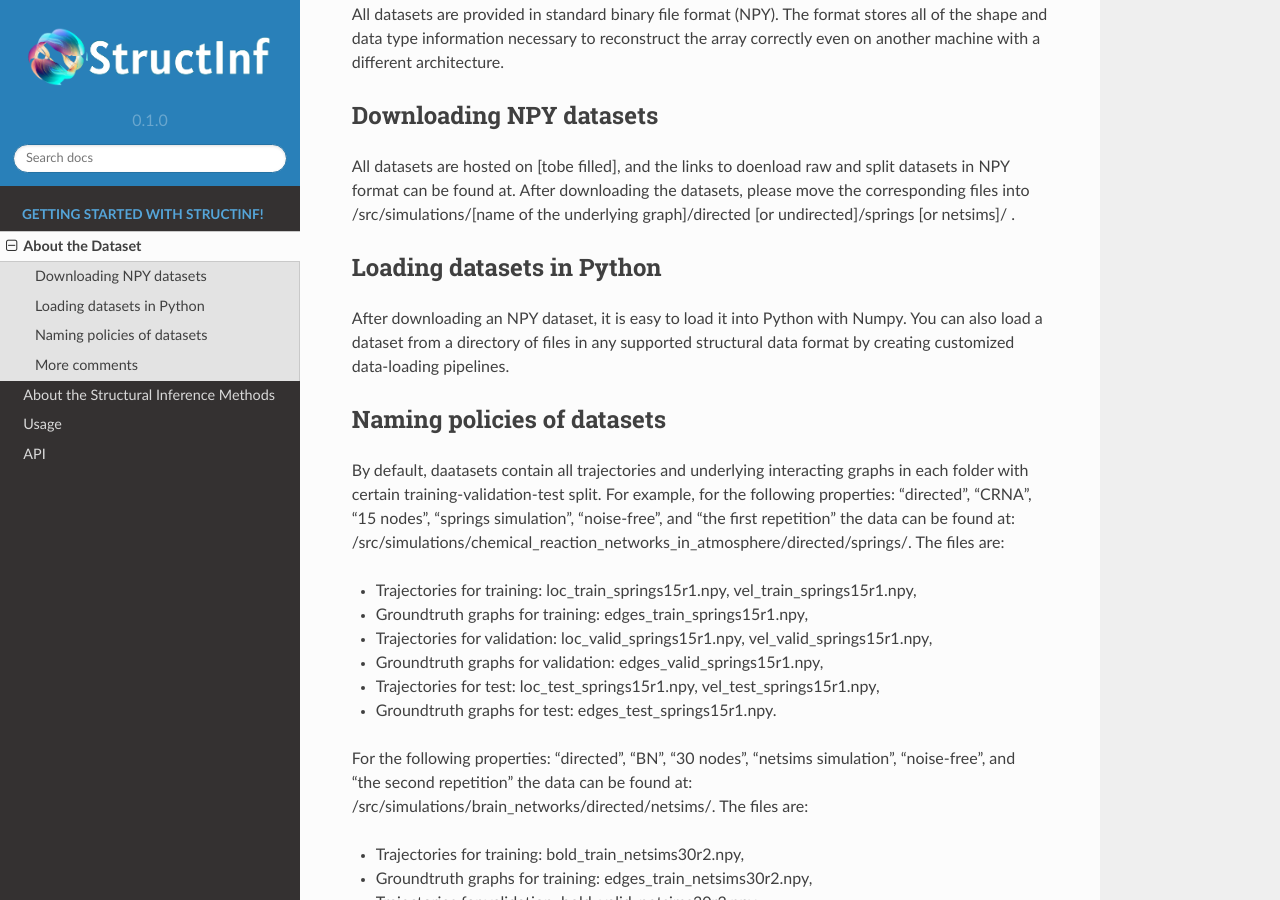
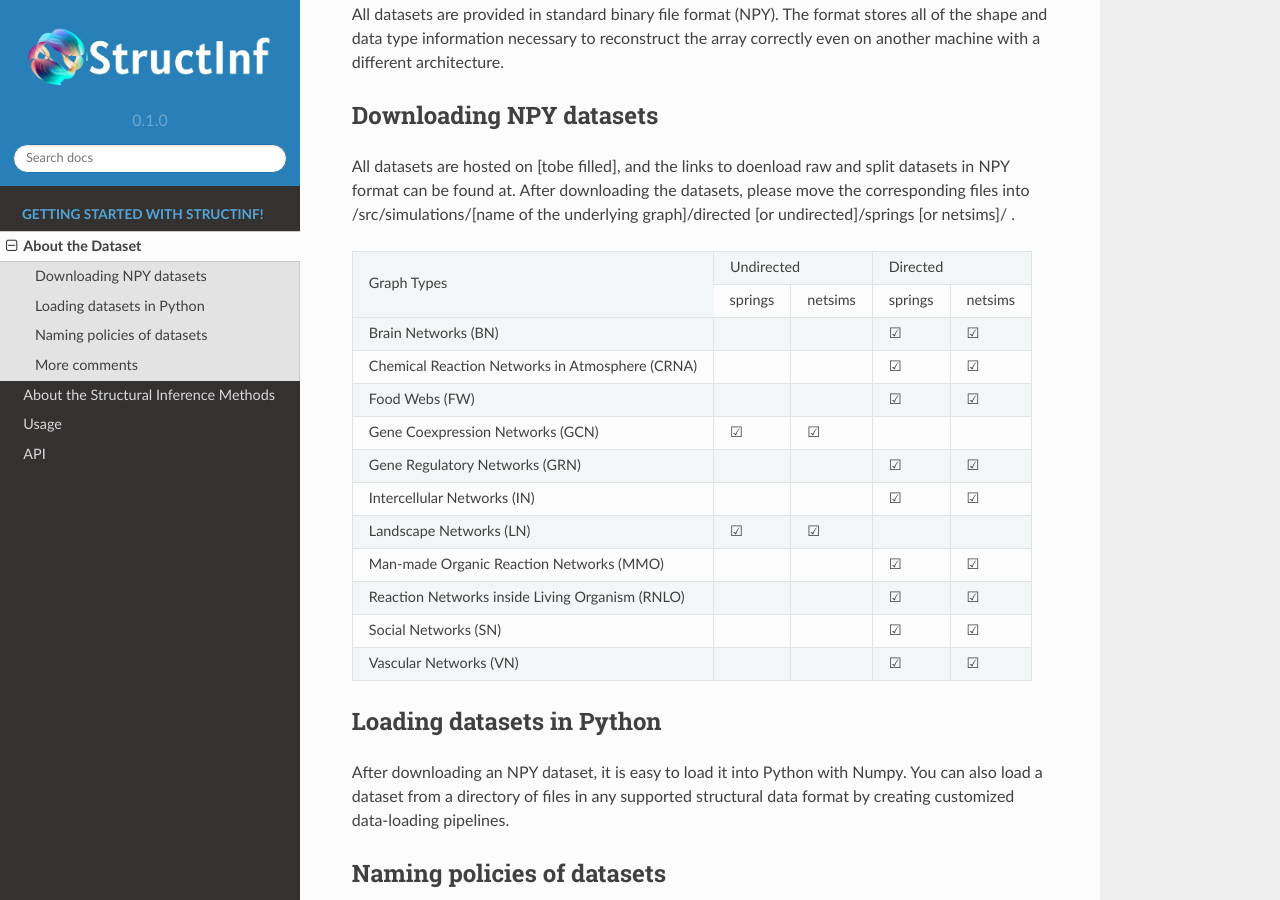
Before and after one commit to wang422003/Benchmarking-Structural-Inference-Methods-for-Interacting-Dynamical-Systems, a Sphinx documentation site: the page built from docs/source/about_dataset.rst, in a window 1280 px wide and 900 px high, scrolled down 204 px. Built offline with Sphinx 7.4.7 and the Read the Docs theme 2.0.0, drawn with Linux system fonts in a browser that asks for light colours.

Commit message:
Update about_dataset.rst

```diff
--- a/docs/source/about_dataset.rst
+++ b/docs/source/about_dataset.rst
@@ -8,6 +8,36 @@ Downloading NPY datasets
 
 All datasets are hosted on [tobe filled], and the links to doenload raw and split datasets in NPY format can be found at.
 After downloading the datasets, please move the corresponding files into /src/simulations/[name of the underlying graph]/directed [or undirected]/springs [or netsims]/ .
+
++-------------------------------------------------+------------+---------+----------+---------+
+| Graph Types                                     | Undirected           | Directed           |
++                                                 +------------+---------+----------+---------+
+|                                                 | springs    | netsims | springs  | netsims |
++-------------------------------------------------+------------+---------+----------+---------+
+| Brain Networks (BN)                             |            |         |    ☑     |    ☑    |
++-------------------------------------------------+------------+---------+----------+---------+
+| Chemical Reaction Networks in Atmosphere (CRNA) |            |         |    ☑     |    ☑    |
++-------------------------------------------------+------------+---------+----------+---------+
+| Food Webs (FW)                                  |            |         |    ☑     |    ☑    |
++-------------------------------------------------+------------+---------+----------+---------+
+| Gene Coexpression Networks (GCN)                |    ☑       |    ☑    |          |         |
++-------------------------------------------------+------------+---------+----------+---------+
+| Gene Regulatory Networks (GRN)                  |            |         |    ☑     |    ☑    |
++-------------------------------------------------+------------+---------+----------+---------+
+| Intercellular Networks (IN)                     |            |         |    ☑     |    ☑    |
++-------------------------------------------------+------------+---------+----------+---------+
+| Landscape Networks (LN)                         |    ☑       |    ☑    |          |         |
++-------------------------------------------------+------------+---------+----------+---------+
+| Man-made Organic Reaction Networks (MMO)        |            |         |    ☑     |    ☑    |
++-------------------------------------------------+------------+---------+----------+---------+
+| Reaction Networks inside Living Organism (RNLO) |            |         |    ☑     |    ☑    |
++-------------------------------------------------+------------+---------+----------+---------+
+| Social Networks (SN)                            |            |         |    ☑     |    ☑    |
++-------------------------------------------------+------------+---------+----------+---------+
+| Vascular Networks (VN)                          |            |         |    ☑     |    ☑    |
++-------------------------------------------------+------------+---------+----------+---------+
+
+
 
 Loading datasets in Python
 **************************
```
